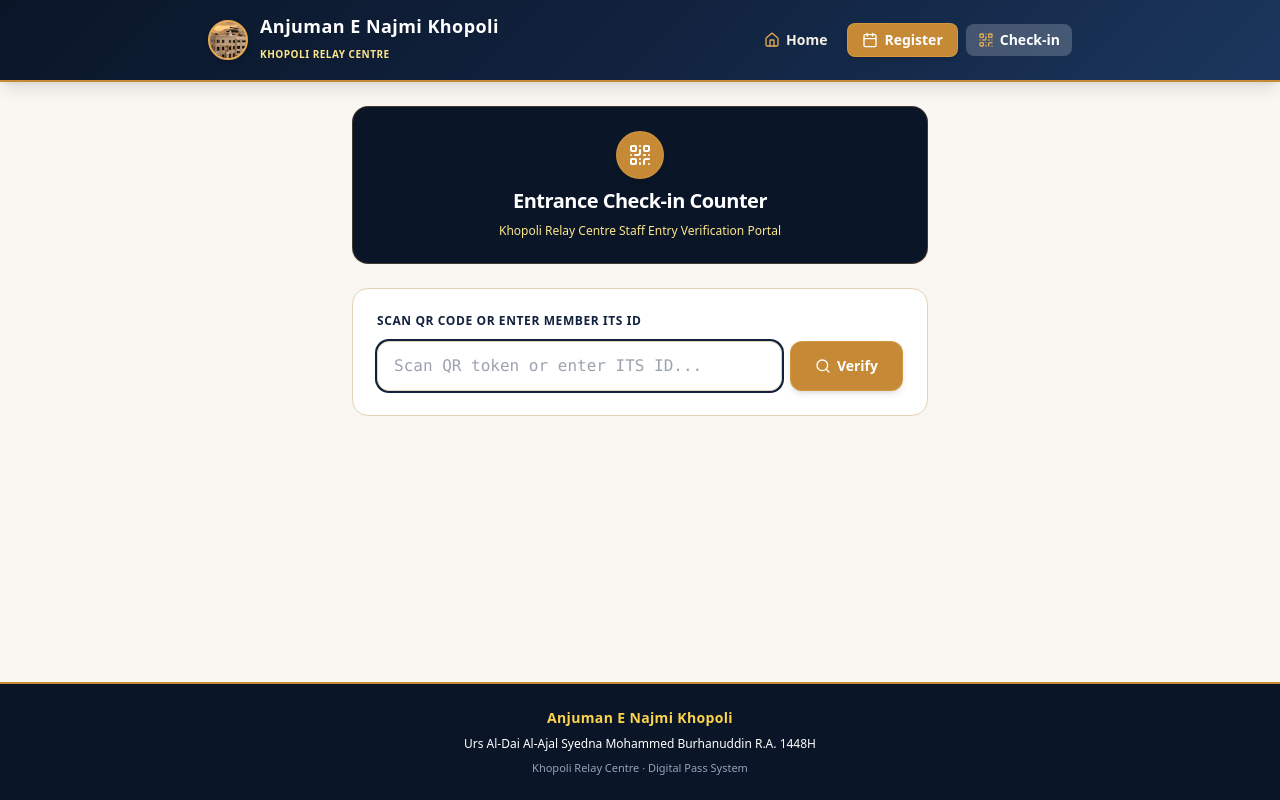
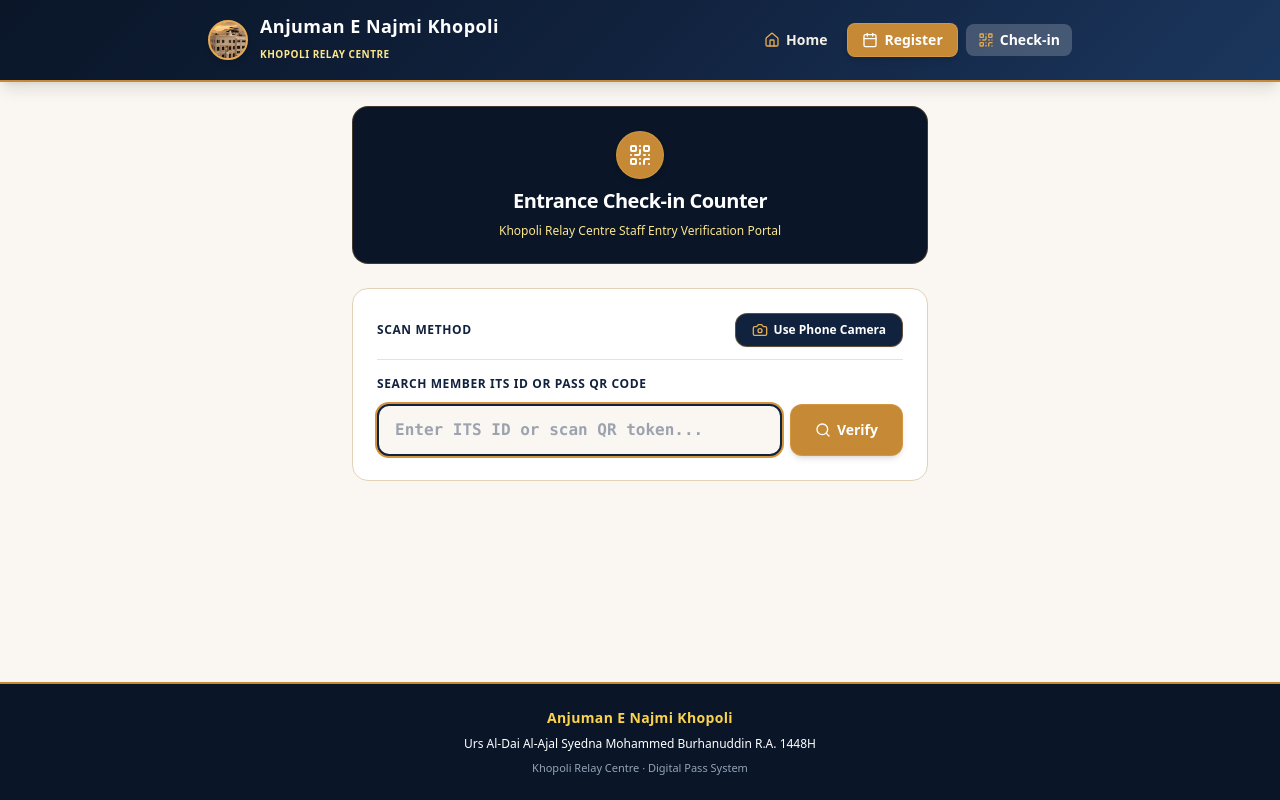
Before and after one commit to MurtazaKp/anjuman-e-najmi-khopoli-relay, a Next.js app: page /checkin in a window 1280 px wide. Built offline with nearby package versions, Linux system fonts and the light colour scheme.

Commit message:
added checks

```diff
--- a/src/app/checkin/page.tsx
+++ b/src/app/checkin/page.tsx
@@ -1,6 +1,6 @@
 "use client";
 
-import { useState } from "react";
+import { useState, useRef, useEffect } from "react";
 import {
   QrCode,
   CheckCircle2,
@@ -8,19 +8,32 @@ import {
   XCircle,
   Search,
   RotateCcw,
-  Clock
+  Clock,
+  Radio,
+  Camera,
+  CameraOff
 } from "lucide-react";
+import { Html5Qrcode } from "html5-qrcode";
 
 export default function StaffCheckinPage() {
   const [qrInput, setQrInput] = useState("");
   const [scanning, setScanning] = useState(false);
+  const [cameraActive, setCameraActive] = useState(false);
   const [scanResult, setScanResult] = useState<any>(null);
   const [errorMsg, setErrorMsg] = useState("");
+  const inputRef = useRef<HTMLInputElement>(null);
+  const html5QrCodeRef = useRef<Html5Qrcode | null>(null);
 
-  const handleScanOrSubmit = async (e?: React.FormEvent) => {
-    if (e) e.preventDefault();
-    const token = qrInput.trim();
-    if (!token) return;
+  useEffect(() => {
+    // Keep input field focused for continuous RFID / USB Barcode card scanning
+    if (inputRef.current && !cameraActive) {
+      inputRef.current.focus();
+    }
+  }, [scanResult, errorMsg, scanning, cameraActive]);
+
+  const verifyPassToken = async (token: string) => {
+    const cleanToken = token.trim();
+    if (!cleanToken) return;
 
     setScanning(true);
     setScanResult(null);
@@ -30,7 +43,7 @@ export default function StaffCheckinPage() {
       const res = await fetch("/api/passes/checkin", {
         method: "POST",
         headers: { "Content-Type": "application/json" },
-        body: JSON.stringify({ qrToken: token }),
+        body: JSON.stringify({ qrToken: cleanToken }),
       });
 
       const data = await res.json();
@@ -38,13 +51,62 @@ export default function StaffCheckinPage() {
 
       if (!res.ok && !data.status) {
         setErrorMsg(data.error || "Failed to verify pass");
+        setQrInput("");
         return;
       }
 
       setScanResult(data);
+      setQrInput("");
     } catch (err: any) {
       setScanning(false);
       setErrorMsg(err.message || "Network error");
+      setQrInput("");
+    }
+  };
+
+  const handleScanOrSubmit = async (e?: React.FormEvent) => {
+    if (e) e.preventDefault();
+    verifyPassToken(qrInput);
+  };
+
+  const startCamera = async () => {
+    setCameraActive(true);
+    setErrorMsg("");
+    setScanResult(null);
+
+    setTimeout(() => {
+      try {
+        const qrScanner = new Html5Qrcode("reader");
+        html5QrCodeRef.current = qrScanner;
+
+        qrScanner.start(
+          { facingMode: "environment" },
+          { fps: 10, qrbox: { width: 220, height: 220 } },
+          (decodedText) => {
+            verifyPassToken(decodedText);
+            stopCamera();
+          },
+          () => {}
+        ).catch((err) => {
+          console.error("Camera error:", err);
+          setErrorMsg("Could not access phone camera. Please grant camera permission.");
+          setCameraActive(false);
+        });
+      } catch (err: any) {
+        setErrorMsg("Camera initialization failed: " + err.message);
+        setCameraActive(false);
+      }
+    }, 300);
+  };
+
+  const stopCamera = () => {
+    if (html5QrCodeRef.current) {
+      html5QrCodeRef.current.stop().catch(() => {}).finally(() => {
+        setCameraActive(false);
+        html5QrCodeRef.current = null;
+      });
+    } else {
+      setCameraActive(false);
     }
   };
 
@@ -52,6 +114,7 @@ export default function StaffCheckinPage() {
     setQrInput("");
     setScanResult(null);
     setErrorMsg("");
+    if (inputRef.current && !cameraActive) inputRef.current.focus();
   };
 
   return (
@@ -61,27 +124,64 @@ export default function StaffCheckinPage() {
         <div className="w-12 h-12 rounded-full bg-gold-600 text-white flex items-center justify-center mx-auto shadow-md border border-gold-400/40">
           <QrCode className="w-6 h-6" />
         </div>
-        <h1 className="text-xl font-extrabold tracking-tight text-white">
-          Entrance Check-in Counter
+        <h1 className="text-xl font-extrabold tracking-tight text-white flex items-center justify-center gap-2">
+          <span>Entrance Check-in Counter</span>
         </h1>
         <p className="text-xs text-amber-200">
           Khopoli Relay Centre Staff Entry Verification Portal
         </p>
       </div>
 
-      {/* QR Code / ITS Scan Input Form */}
+      {/* QR Code & ITS Search / Scan Input Form */}
       <div className="bg-white rounded-2xl p-6 border border-cream-300 card-shadow space-y-4">
+        {/* Phone Camera Scanner Button */}
+        <div className="flex items-center justify-between border-b border-cream-200 pb-3">
+          <span className="text-xs font-bold uppercase tracking-wider text-navy-900">
+            Scan Method
+          </span>
+
+          {!cameraActive ? (
+            <button
+              onClick={startCamera}
+              className="px-4 py-2 rounded-xl bg-navy-900 hover:bg-navy-950 text-white text-xs font-bold transition flex items-center gap-1.5 shadow-sm border border-gold-500/40"
+            >
+              <Camera className="w-4 h-4 text-gold-400" />
+              <span>Use Phone Camera</span>
+            </button>
+          ) : (
+            <button
+              onClick={stopCamera}
+              className="px-4 py-2 rounded-xl bg-red-600 hover:bg-red-700 text-white text-xs font-bold transition flex items-center gap-1.5 shadow-sm"
+            >
+              <CameraOff className="w-4 h-4" />
+              <span>Close Camera</span>
+            </button>
+          )}
+        </div>
+
+        {/* Live Video Viewport for Phone Camera */}
+        {cameraActive && (
+          <div className="space-y-2 text-center p-3 bg-navy-950 rounded-2xl border-2 border-gold-600 shadow-inner">
+            <p className="text-xs text-gold-400 font-bold flex items-center justify-center gap-1">
+              <Camera className="w-4 h-4 animate-bounce" />
+              <span>Point Phone Camera at Pass QR Code</span>
+            </p>
+            <div id="reader" className="w-full overflow-hidden rounded-xl bg-black min-h-[250px]" />
+          </div>
+        )}
+
         <form onSubmit={handleScanOrSubmit} className="space-y-3">
           <label className="block text-xs font-bold uppercase tracking-wider text-navy-900">
-            Scan QR Code or Enter Member ITS ID
+            Search Member ITS ID or Pass QR Code
           </label>
           <div className="flex gap-2">
             <input
+              ref={inputRef}
               type="text"
-              placeholder="Scan QR token or enter ITS ID..."
+              placeholder="Enter ITS ID or scan QR token..."
               value={qrInput}
               onChange={(e) => setQrInput(e.target.value)}
-              className="flex-1 px-4 py-3 rounded-xl border border-cream-300 focus:ring-2 focus:ring-navy-900 focus:outline-none text-base font-medium font-mono text-slate-900"
+              className="flex-1 px-4 py-3 rounded-xl border-2 border-navy-900 focus:ring-2 focus:ring-gold-500 focus:outline-none text-base font-bold font-mono text-navy-950 bg-cream-50"
               autoFocus
               required
             />
--- /dev/null
+++ b/src/app/error.tsx
@@ -0,0 +1,48 @@
+"use client";
+
+import { useEffect } from "react";
+import { AlertCircle, RefreshCw } from "lucide-react";
+
+export default function GlobalError({
+  error,
+  reset,
+}: {
+  error: Error & { digest?: string };
+  reset: () => void;
+}) {
+  useEffect(() => {
+    console.error("Unhandled Application Error:", error);
+  }, [error]);
+
+  return (
+    <div className="max-w-md mx-auto my-12 p-6 sm:p-8 bg-white rounded-3xl border-2 border-navy-900 shadow-2xl text-center space-y-5">
+      <div className="w-14 h-14 bg-red-100 text-red-600 rounded-2xl flex items-center justify-center mx-auto shadow-md border border-red-200">
+        <AlertCircle className="w-7 h-7" />
+      </div>
+
+      <div className="space-y-1">
+        <h2 className="text-xl font-black text-navy-950">Something went wrong</h2>
+        <p className="text-xs text-slate-600 font-medium leading-relaxed">
+          {error.message || "An unexpected error occurred while loading this page."}
+        </p>
+      </div>
+
+      <div className="flex flex-col sm:flex-row gap-2.5 pt-2 justify-center">
+        <button
+          onClick={() => reset()}
+          className="px-5 py-3 rounded-xl bg-navy-900 hover:bg-navy-950 text-white font-black text-xs shadow-md transition flex items-center justify-center gap-2 border border-gold-500/40"
+        >
+          <RefreshCw className="w-4 h-4 text-gold-400" />
+          <span>Try Again</span>
+        </button>
+
+        <a
+          href="/"
+          className="px-5 py-3 rounded-xl bg-cream-200 hover:bg-cream-300 text-navy-950 font-bold text-xs border border-cream-300 transition flex items-center justify-center"
+        >
+          <span>Return Home</span>
+        </a>
+      </div>
+    </div>
+  );
+}
--- /dev/null
+++ b/src/app/global-error.tsx
@@ -0,0 +1,45 @@
+"use client";
+
+export default function GlobalError({
+  error,
+  reset,
+}: {
+  error: Error & { digest?: string };
+  reset: () => void;
+}) {
+  return (
+    <html lang="en">
+      <body className="bg-cream-50 font-sans antialiased text-navy-950 min-h-screen flex items-center justify-center p-4">
+        <div className="max-w-md w-full p-6 sm:p-8 bg-white rounded-3xl border-2 border-navy-900 shadow-2xl text-center space-y-5">
+          <div className="w-14 h-14 bg-red-100 text-red-600 rounded-2xl flex items-center justify-center mx-auto shadow-md border border-red-200">
+            <svg className="w-7 h-7" fill="none" viewBox="0 0 24 24" stroke="currentColor">
+              <path strokeLinecap="round" strokeLinejoin="round" strokeWidth={2} d="M12 9v2m0 4h.01m-6.938 4h13.856c1.54 0 2.502-1.667 1.732-3L13.732 4c-.77-1.333-2.694-1.333-3.464 0L3.34 16c-.77 1.333.192 3 1.732 3z" />
+            </svg>
+          </div>
+
+          <div className="space-y-1">
+            <h2 className="text-xl font-black text-navy-950">Application Exception</h2>
+            <p className="text-xs text-slate-600 font-medium leading-relaxed">
+              {error?.message || "An unexpected error occurred while loading this page."}
+            </p>
+          </div>
+
+          <div className="flex flex-col sm:flex-row gap-2.5 pt-2 justify-center">
+            <button
+              onClick={() => reset()}
+              className="px-5 py-3 rounded-xl bg-navy-900 hover:bg-navy-950 text-white font-black text-xs shadow-md transition flex items-center justify-center gap-2"
+            >
+              <span>Try Again</span>
+            </button>
+            <a
+              href="/"
+              className="px-5 py-3 rounded-xl bg-cream-200 hover:bg-cream-300 text-navy-950 font-bold text-xs border border-cream-300 transition flex items-center justify-center"
+            >
+              <span>Return Home</span>
+            </a>
+          </div>
+        </div>
+      </body>
+    </html>
+  );
+}
--- /dev/null
+++ b/src/app/not-found.tsx
@@ -0,0 +1,39 @@
+import Link from "next/link";
+import { AlertCircle, Home } from "lucide-react";
+
+export default function NotFound() {
+  return (
+    <div className="max-w-md mx-auto my-12 p-6 sm:p-8 bg-white rounded-3xl border-2 border-navy-900 shadow-2xl text-center space-y-5">
+      <div className="w-14 h-14 bg-amber-100 text-amber-600 rounded-2xl flex items-center justify-center mx-auto shadow-md border border-amber-300">
+        <AlertCircle className="w-7 h-7" />
+      </div>
+
+      <div className="space-y-1">
+        <span className="text-[10px] font-black tracking-widest text-gold-600 uppercase">
+          404 Not Found
+        </span>
+        <h2 className="text-xl font-black text-navy-950">Page Not Found</h2>
+        <p className="text-xs text-slate-600 font-medium leading-relaxed">
+          The requested page or digital pass could not be found. Please check your link or register your family.
+        </p>
+      </div>
+
+      <div className="flex flex-col sm:flex-row gap-2.5 pt-2 justify-center">
+        <Link
+          href="/register"
+          className="px-5 py-3 rounded-xl bg-gold-600 hover:bg-gold-700 text-white font-black text-xs shadow-md transition flex items-center justify-center gap-1.5 border border-gold-400"
+        >
+          <span>Register Family</span>
+        </Link>
+
+        <Link
+          href="/"
+          className="px-5 py-3 rounded-xl bg-navy-900 hover:bg-navy-950 text-white font-bold text-xs shadow-md transition flex items-center justify-center gap-1.5"
+        >
+          <Home className="w-4 h-4 text-gold-400" />
+          <span>Return Home</span>
+        </Link>
+      </div>
+    </div>
+  );
+}
```
Also changed, not shown: src/app/passes/[token]/page.tsx (+27 -4 lines), src/lib/storage.ts (+25 -5 lines).
